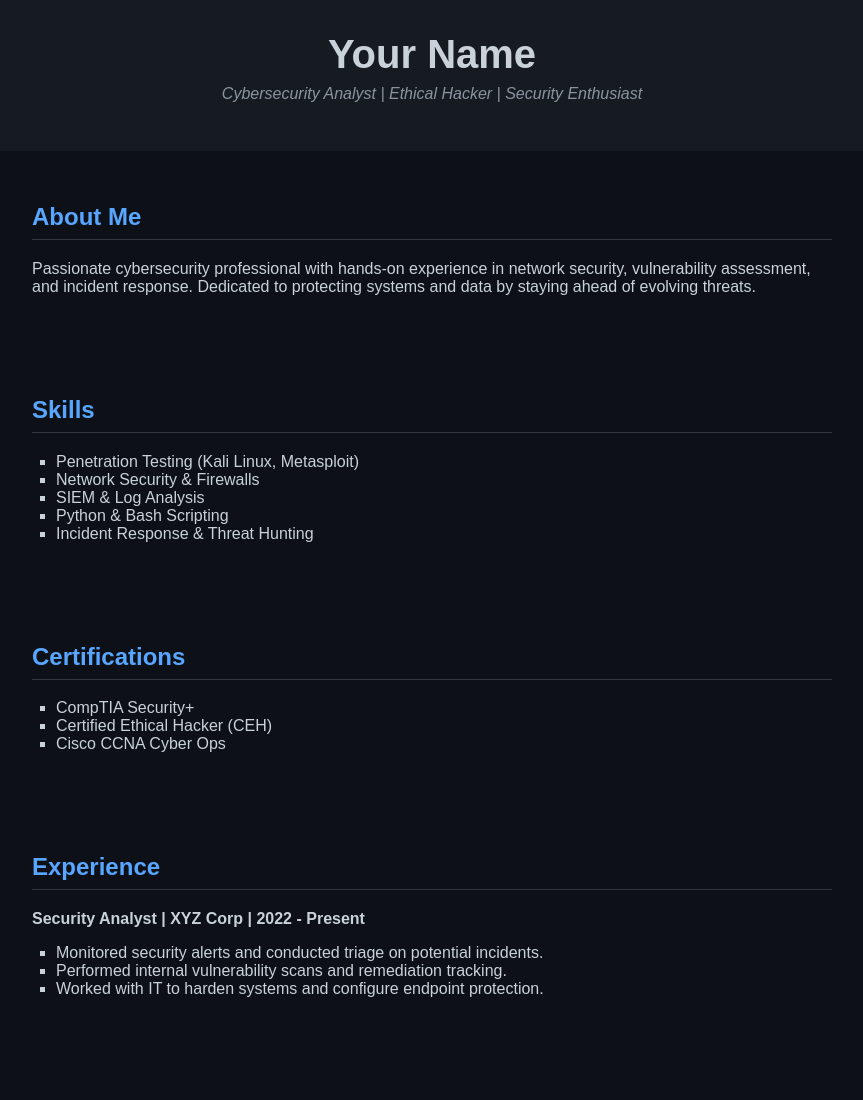
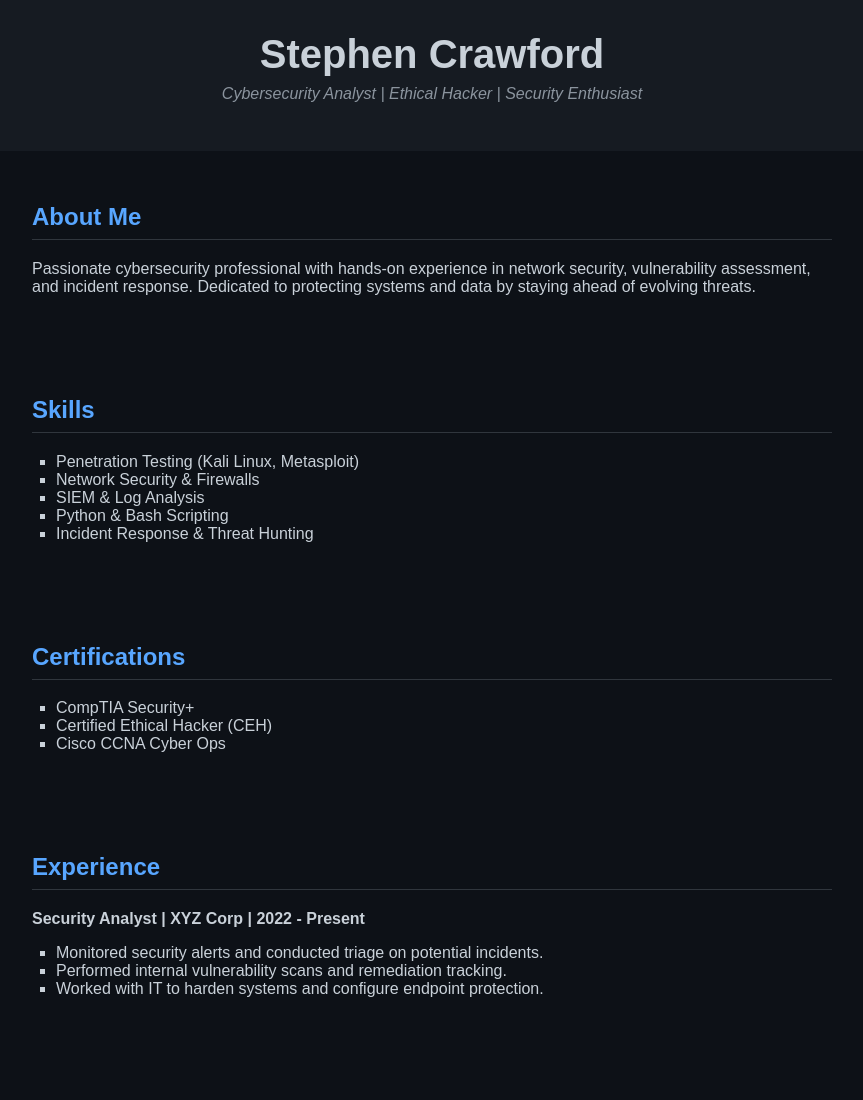
Before and after one commit to epadmik/cybersecurity-portfolio, a plain HTML site: page index.html in a window 1280 px wide. Shown: the top 1100 px of the page, without its empty margins (208-1071 px from the left). Drawn offline with Linux system fonts and the light colour scheme.

Commit message:
Update index.html

```diff
--- a/index.html
+++ b/index.html
@@ -59,7 +59,7 @@
 <body>
 
 <header>
-  <h1>Your Name</h1>
+  <h1>Stephen Crawford</h1>
   <p>Cybersecurity Analyst | Ethical Hacker | Security Enthusiast</p>
 </header>
 
```
